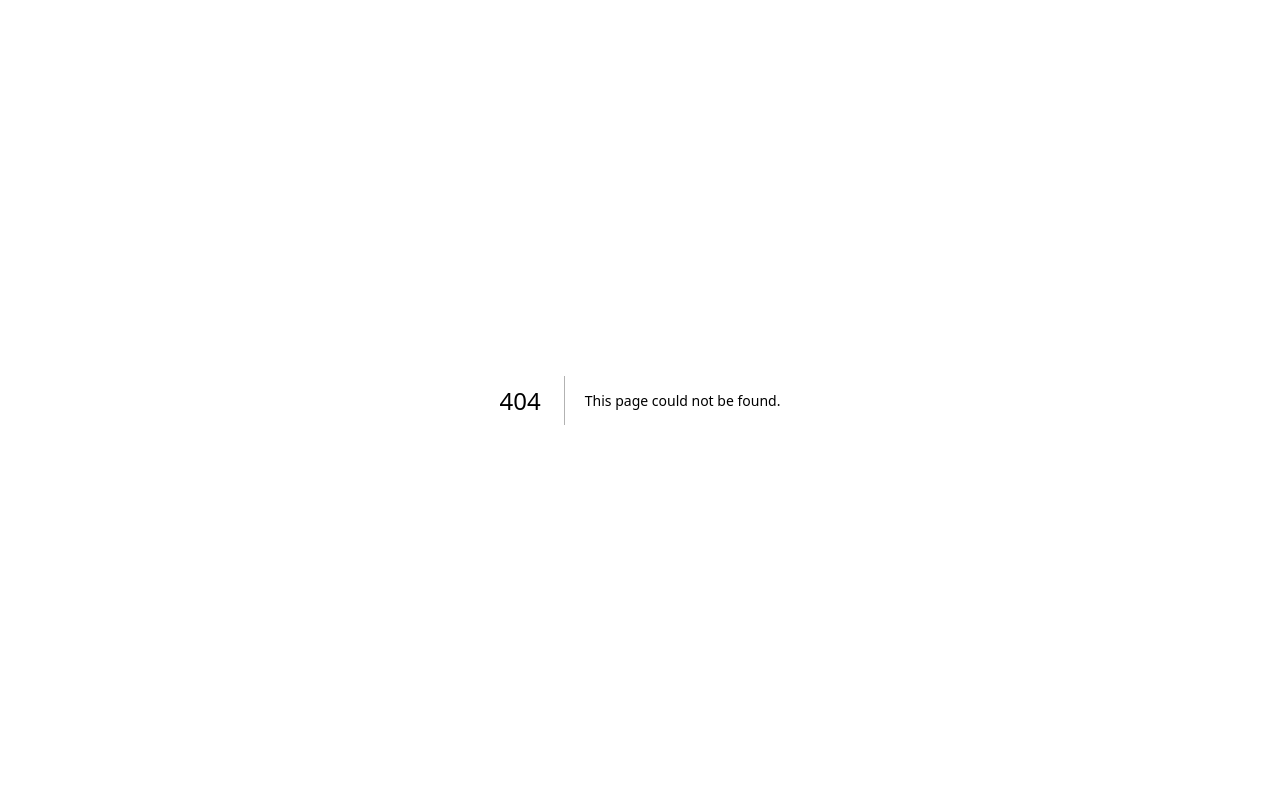
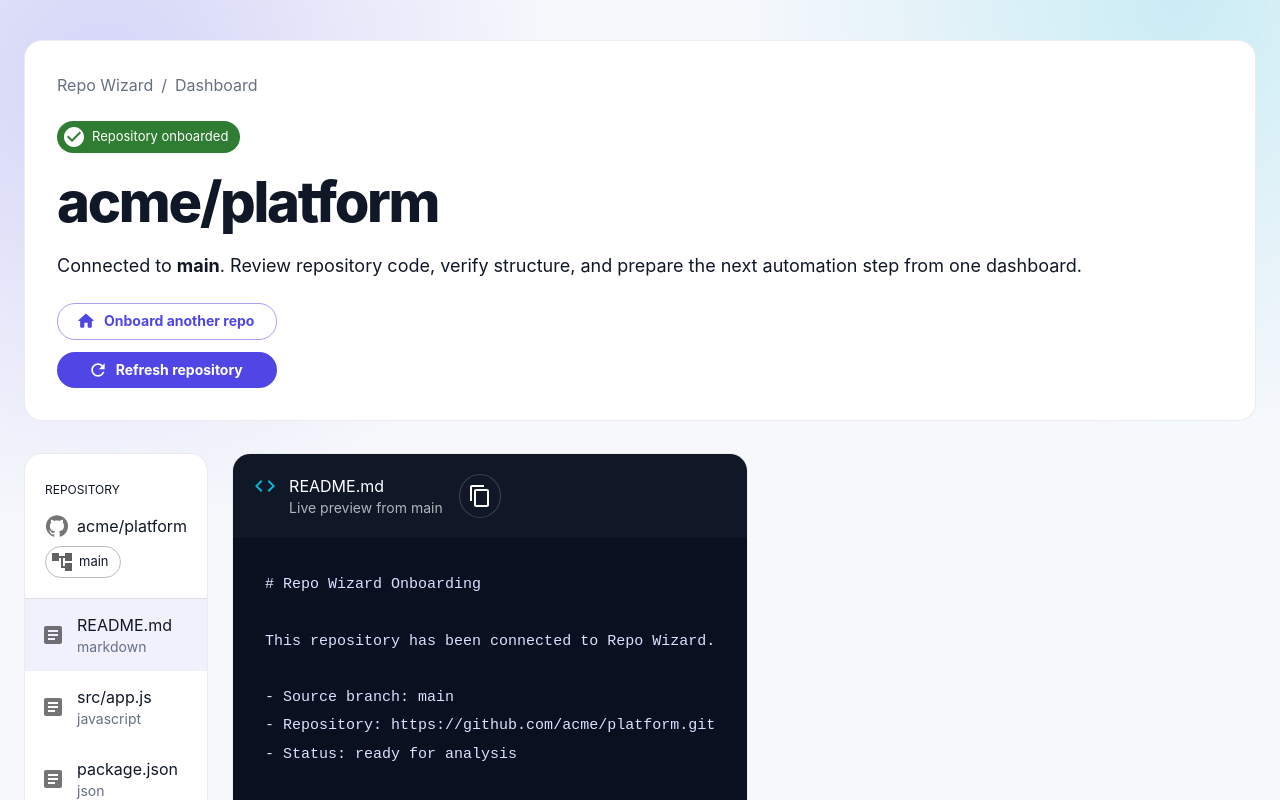
Before and after one commit to mrityunjay1303/repo_wizard, a Next.js app: page /dashboard in a window 1280 px wide. Before the commit this address had no page. Shown: the top 800 px of the page. Built offline with nearby package versions, Linux system fonts and the light colour scheme; what @mui/material-nextjs would draw is missing.

Commit message:
Add repository dashboard with code preview

```diff
--- /dev/null
+++ b/app/dashboard/page.jsx
@@ -0,0 +1,230 @@
+'use client';
+
+import AccountTreeIcon from '@mui/icons-material/AccountTree';
+import ArticleIcon from '@mui/icons-material/Article';
+import CheckCircleIcon from '@mui/icons-material/CheckCircle';
+import CodeIcon from '@mui/icons-material/Code';
+import ContentCopyIcon from '@mui/icons-material/ContentCopy';
+import GitHubIcon from '@mui/icons-material/GitHub';
+import HomeRoundedIcon from '@mui/icons-material/HomeRounded';
+import RefreshIcon from '@mui/icons-material/Refresh';
+import {
+  Alert,
+  Box,
+  Breadcrumbs,
+  Button,
+  Chip,
+  Container,
+  Divider,
+  Grid,
+  IconButton,
+  Link,
+  List,
+  ListItemButton,
+  ListItemIcon,
+  ListItemText,
+  Paper,
+  Stack,
+  Typography,
+} from '@mui/material';
+import NextLink from 'next/link';
+import { useSearchParams } from 'next/navigation';
+import { Suspense, useEffect, useMemo, useState } from 'react';
+
+const fallbackRepo = 'https://github.com/acme/platform.git';
+const fallbackBranch = 'main';
+
+const files = [
+  {
+    name: 'README.md',
+    language: 'markdown',
+    code: `# Repo Wizard Onboarding\n\nThis repository has been connected to Repo Wizard.\n\n- Source branch: {{branch}}\n- Repository: {{repo}}\n- Status: ready for analysis`,
+  },
+  {
+    name: 'src/app.js',
+    language: 'javascript',
+    code: `import { createServer } from 'node:http';\n\nconst branch = '{{branch}}';\nconst repository = '{{repo}}';\n\ncreateServer((request, response) => {\n  response.end(\`Analyzing \${repository} on \${branch}\`);\n}).listen(3000);`,
+  },
+  {
+    name: 'package.json',
+    language: 'json',
+    code: `{\n  "name": "connected-repository",\n  "branch": "{{branch}}",\n  "repository": "{{repo}}",\n  "scripts": {\n    "analyze": "repo-wizard analyze"\n  }\n}`,
+  },
+];
+
+function readStoredOnboarding() {
+  if (typeof window === 'undefined') {
+    return null;
+  }
+
+  try {
+    return JSON.parse(window.localStorage.getItem('repoWizard:onboarding'));
+  } catch {
+    return null;
+  }
+}
+
+function repoNameFromUrl(repoUrl) {
+  const withoutGit = repoUrl.replace(/\.git$/i, '');
+  const parts = withoutGit.split(/[/:]/).filter(Boolean);
+  return parts.slice(-2).join('/');
+}
+
+function DashboardContent() {
+  const searchParams = useSearchParams();
+  const [storedOnboarding, setStoredOnboarding] = useState(null);
+  const [selectedFile, setSelectedFile] = useState(files[0]);
+  const [copied, setCopied] = useState(false);
+
+  useEffect(() => {
+    setStoredOnboarding(readStoredOnboarding());
+  }, []);
+
+  const repoUrl = searchParams.get('repo') || storedOnboarding?.repoUrl || fallbackRepo;
+  const branchName = searchParams.get('branch') || storedOnboarding?.branchName || fallbackBranch;
+  const repoName = repoNameFromUrl(repoUrl);
+  const renderedCode = useMemo(
+    () => selectedFile.code.replaceAll('{{repo}}', repoUrl).replaceAll('{{branch}}', branchName),
+    [branchName, repoUrl, selectedFile],
+  );
+
+  async function copyCode() {
+    await navigator.clipboard.writeText(renderedCode);
+    setCopied(true);
+    window.setTimeout(() => setCopied(false), 1800);
+  }
+
+  return (
+    <Box
+      sx={{
+        minHeight: '100vh',
+        background:
+          'radial-gradient(circle at 8% 8%, rgba(79,70,229,0.20), transparent 30%), radial-gradient(circle at 92% 0%, rgba(6,182,212,0.18), transparent 28%), #f6f8fc',
+      }}
+    >
+      <Container maxWidth="xl" sx={{ py: { xs: 3, md: 5 } }}>
+        <Stack spacing={4}>
+          <Paper elevation={0} sx={{ p: { xs: 3, md: 4 }, border: '1px solid rgba(16,24,40,0.08)' }}>
+            <Stack spacing={3}>
+              <Breadcrumbs>
+                <Link component={NextLink} href="/" underline="hover" color="inherit">
+                  Repo Wizard
+                </Link>
+                <Typography color="text.primary">Dashboard</Typography>
+              </Breadcrumbs>
+
+              <Grid container spacing={3} alignItems="center">
+                <Grid item xs={12} md={8}>
+                  <Stack spacing={2}>
+                    <Chip icon={<CheckCircleIcon />} label="Repository onboarded" color="success" sx={{ alignSelf: 'flex-start' }} />
+                    <Typography variant="h2" sx={{ fontSize: { xs: 36, md: 56 } }}>
+                      {repoName}
+                    </Typography>
+                    <Typography color="text.secondary" sx={{ fontSize: 18 }}>
+                      Connected to <strong>{branchName}</strong>. Review repository code, verify structure, and prepare the
+                      next automation step from one dashboard.
+                    </Typography>
+                  </Stack>
+                </Grid>
+                <Grid item xs={12} md={4}>
+                  <Stack direction={{ xs: 'column', sm: 'row', md: 'column' }} spacing={1.5}>
+                    <Button component={NextLink} href="/" variant="outlined" startIcon={<HomeRoundedIcon />}>
+                      Onboard another repo
+                    </Button>
+                    <Button variant="contained" startIcon={<RefreshIcon />}>
+                      Refresh repository
+                    </Button>
+                  </Stack>
+                </Grid>
+              </Grid>
+            </Stack>
+          </Paper>
+
+          <Grid container spacing={3}>
+            <Grid item xs={12} md={4} lg={3}>
+              <Paper elevation={0} sx={{ border: '1px solid rgba(16,24,40,0.08)', overflow: 'hidden' }}>
+                <Box sx={{ p: 2.5 }}>
+                  <Stack spacing={1}>
+                    <Typography variant="overline" color="text.secondary">
+                      Repository
+                    </Typography>
+                    <Stack direction="row" spacing={1} alignItems="center">
+                      <GitHubIcon color="action" />
+                      <Typography fontWeight={800}>{repoName}</Typography>
+                    </Stack>
+                    <Chip icon={<AccountTreeIcon />} label={branchName} variant="outlined" sx={{ alignSelf: 'flex-start' }} />
+                  </Stack>
+                </Box>
+                <Divider />
+                <List disablePadding>
+                  {files.map((file) => (
+                    <ListItemButton
+                      key={file.name}
+                      selected={selectedFile.name === file.name}
+                      onClick={() => setSelectedFile(file)}
+                    >
+                      <ListItemIcon>
+                        <ArticleIcon />
+                      </ListItemIcon>
+                      <ListItemText primary={file.name} secondary={file.language} />
+                    </ListItemButton>
+                  ))}
+                </List>
+              </Paper>
+            </Grid>
+
+            <Grid item xs={12} md={8} lg={9}>
+              <Paper elevation={0} sx={{ border: '1px solid rgba(16,24,40,0.08)', overflow: 'hidden' }}>
+                <Stack
+                  direction={{ xs: 'column', sm: 'row' }}
+                  justifyContent="space-between"
+                  alignItems={{ xs: 'flex-start', sm: 'center' }}
+                  spacing={2}
+                  sx={{ p: 2.5, bgcolor: '#101828', color: 'white' }}
+                >
+                  <Stack direction="row" spacing={1.5} alignItems="center">
+                    <CodeIcon color="secondary" />
+                    <Box>
+                      <Typography fontWeight={800}>{selectedFile.name}</Typography>
+                      <Typography variant="body2" sx={{ color: 'rgba(255,255,255,0.68)' }}>
+                        Live preview from {branchName}
+                      </Typography>
+                    </Box>
+                  </Stack>
+                  <IconButton onClick={copyCode} sx={{ color: 'white', border: '1px solid rgba(255,255,255,0.18)' }}>
+                    <ContentCopyIcon />
+                  </IconButton>
+                </Stack>
+                {copied && <Alert severity="success">Code copied to clipboard.</Alert>}
+                <Box
+                  component="pre"
+                  sx={{
+                    m: 0,
+                    p: { xs: 2.5, md: 4 },
+                    minHeight: 440,
+                    overflow: 'auto',
+                    bgcolor: '#0b1020',
+                    color: '#d8e2ff',
+                    fontSize: 15,
+                    lineHeight: 1.75,
+                    fontFamily: '"SFMono-Regular", Consolas, "Liberation Mono", monospace',
+                  }}
+                >
+                  <code>{renderedCode}</code>
+                </Box>
+              </Paper>
+            </Grid>
+          </Grid>
+        </Stack>
+      </Container>
+    </Box>
+  );
+}
+
+export default function DashboardPage() {
+  return (
+    <Suspense fallback={null}>
+      <DashboardContent />
+    </Suspense>
+  );
+}
```
Also changed, not shown: app/page.jsx (+10 -4 lines).
